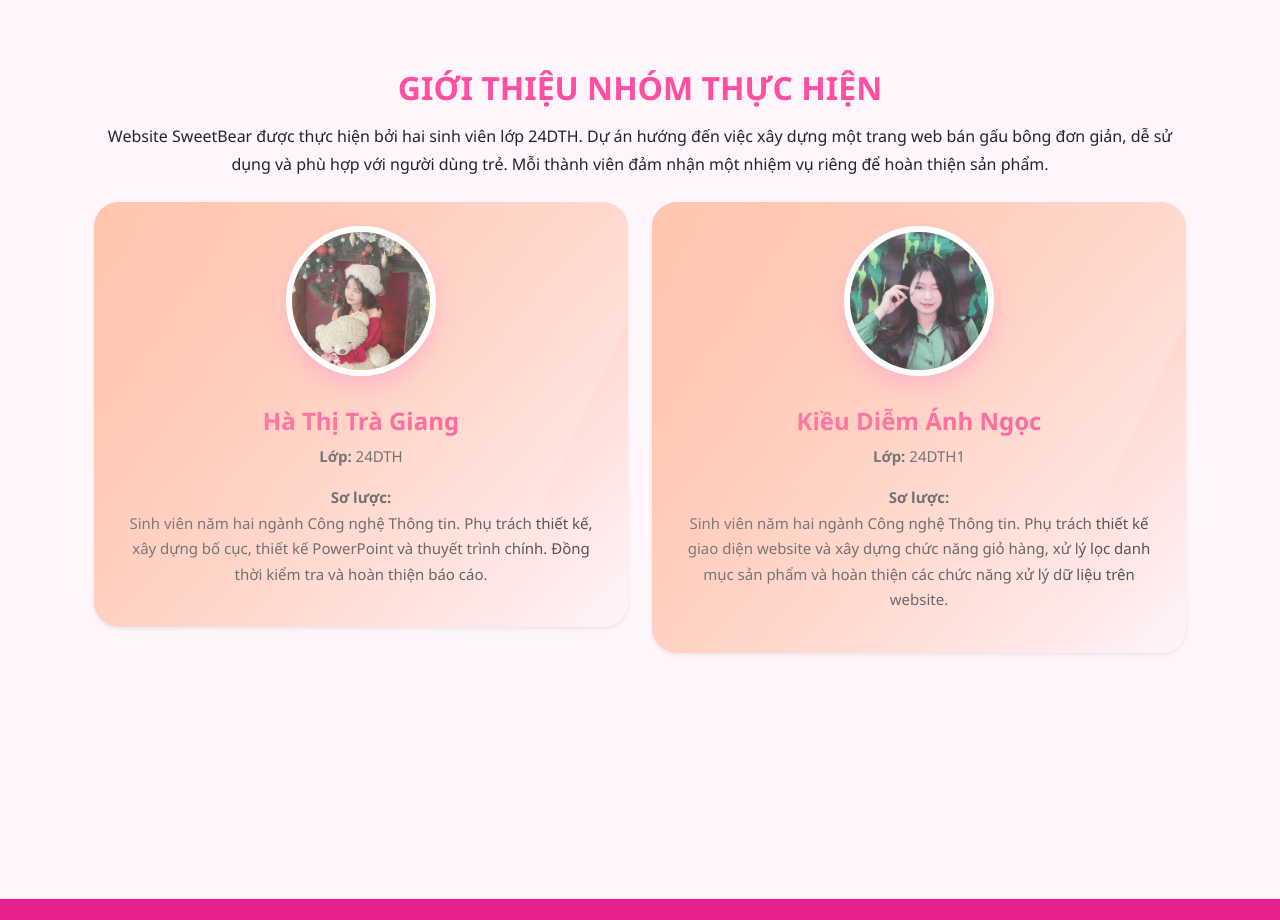
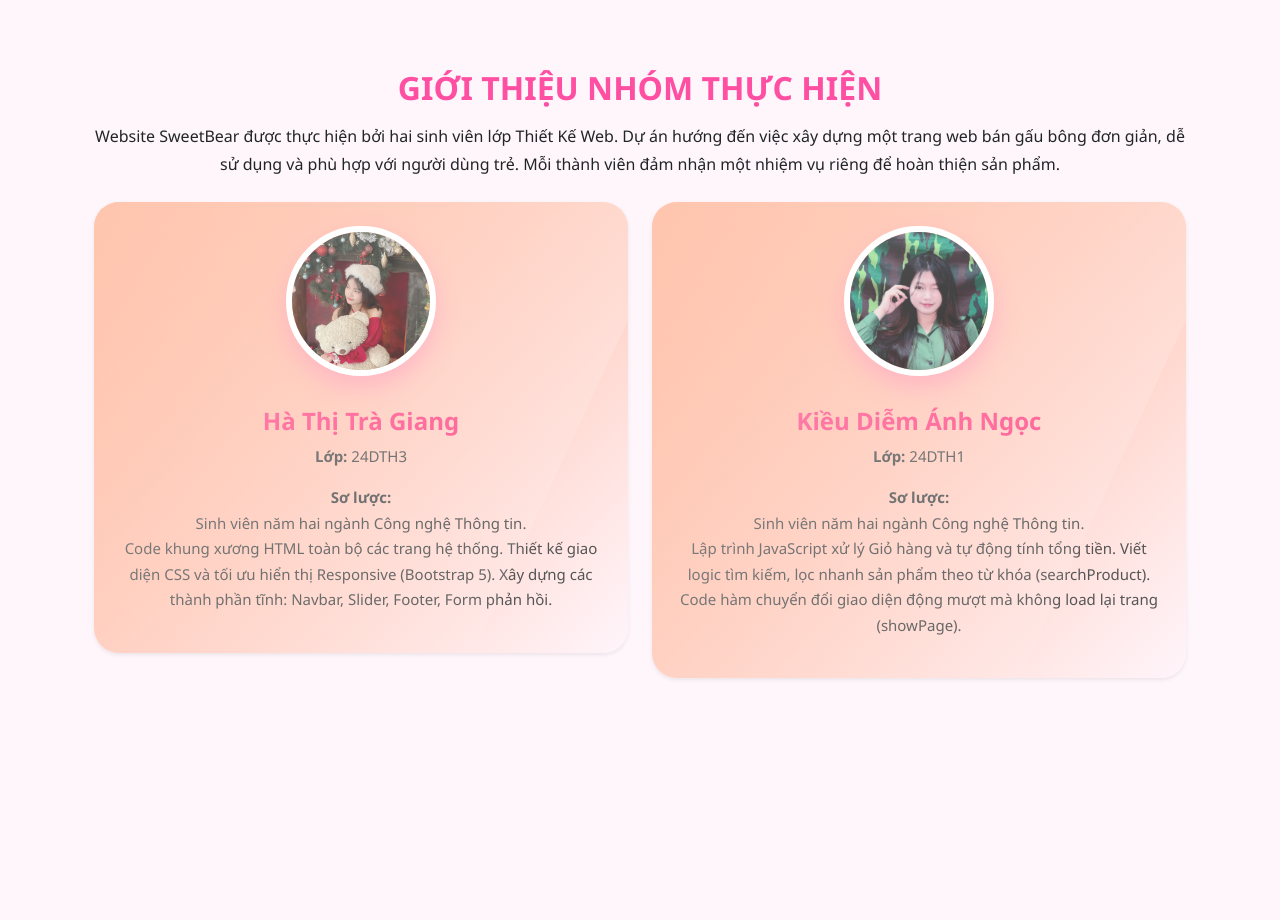
Before and after one commit to 2024060070-creator/Nhom_6_CK_TKW, a plain HTML site: page index.html in a window 1280 px wide. Shown: the part 860-1780 px from the top of the page. Drawn offline with nearby package versions, Linux system fonts and the light colour scheme.

Commit message:
Add files via upload

```diff
--- a/index.html
+++ b/index.html
@@ -122,7 +122,7 @@
         <div class="text-center mb-4">
             <h2 class="text-pink fw-bold">GIỚI THIỆU NHÓM THỰC HIỆN</h2>
             <p class="mt-3">
-                Website SweetBear được thực hiện bởi hai sinh viên lớp 24DTH.
+                Website SweetBear được thực hiện bởi hai sinh viên lớp Thiết Kế Web.
                 Dự án hướng đến việc xây dựng một trang web bán gấu bông
                 đơn giản, dễ sử dụng và phù hợp với người dùng trẻ.
                 Mỗi thành viên đảm nhận một nhiệm vụ riêng để hoàn thiện sản phẩm.
@@ -137,13 +137,14 @@
                 <div class="profile-card p-4 text-center shadow-sm">
                     <img src="img/DD1.jpg" class="profile-img mb-3">
                     <h4 class="fw-bold">Hà Thị Trà Giang</h4>
-                    <p><strong>Lớp:</strong> 24DTH</p>
+                    <p><strong>Lớp:</strong> 24DTH3</p>
                     <p>
                         <strong>Sơ lược:</strong><br>
-                        Sinh viên năm hai ngành Công nghệ Thông tin.
-                        Phụ trách thiết kế, xây dựng bố cục,
-                        thiết kế PowerPoint và thuyết trình chính.
-                        Đồng thời kiểm tra và hoàn thiện báo cáo.
+                        Sinh viên năm hai ngành Công nghệ Thông tin.<br>
+                        Code khung xương HTML toàn bộ các trang hệ thống.
+                        Thiết kế giao diện CSS và tối ưu hiển thị Responsive (Bootstrap 5).
+                        Xây dựng các thành phần tĩnh: Navbar, Slider, Footer, Form phản hồi.
+
                     </p>
                 </div>
             </div>
@@ -156,11 +157,10 @@
                     <p><strong>Lớp:</strong> 24DTH1</p>
                     <p>
                         <strong>Sơ lược:</strong><br>
-                        Sinh viên năm hai ngành Công nghệ Thông tin.
-                        Phụ trách thiết kế giao diện website
-                        và xây dựng chức năng giỏ hàng,
-                        xử lý lọc danh mục sản phẩm và hoàn thiện
-                        các chức năng xử lý dữ liệu trên website.
+                        Sinh viên năm hai ngành Công nghệ Thông tin.<br>
+                        Lập trình JavaScript xử lý Giỏ hàng và tự động tính tổng tiền.
+                        Viết logic tìm kiếm, lọc nhanh sản phẩm theo từ khóa (searchProduct).
+                        Code hàm chuyển đổi giao diện động mượt mà không load lại trang (showPage).
                     </p>
                 </div>
             </div>
```
